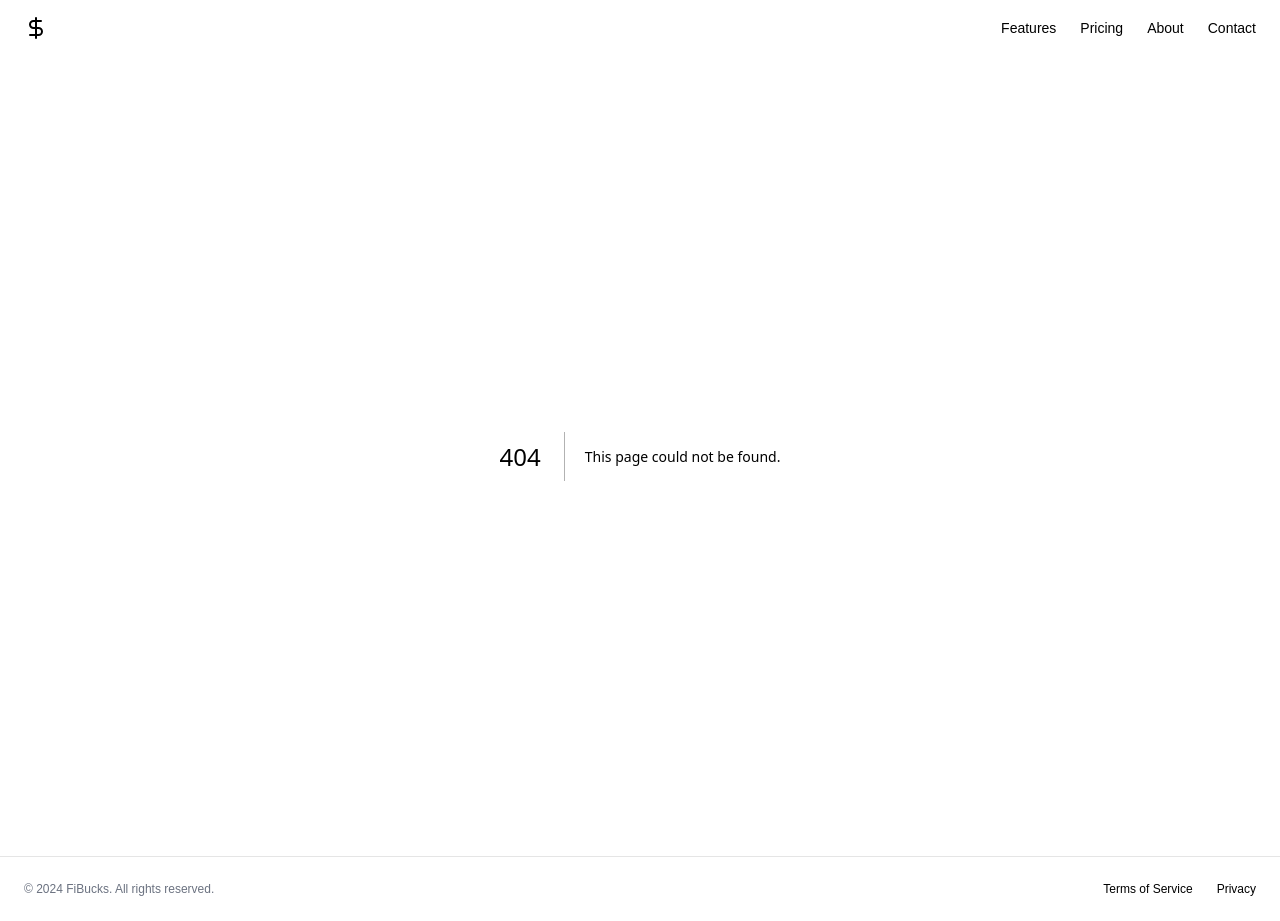
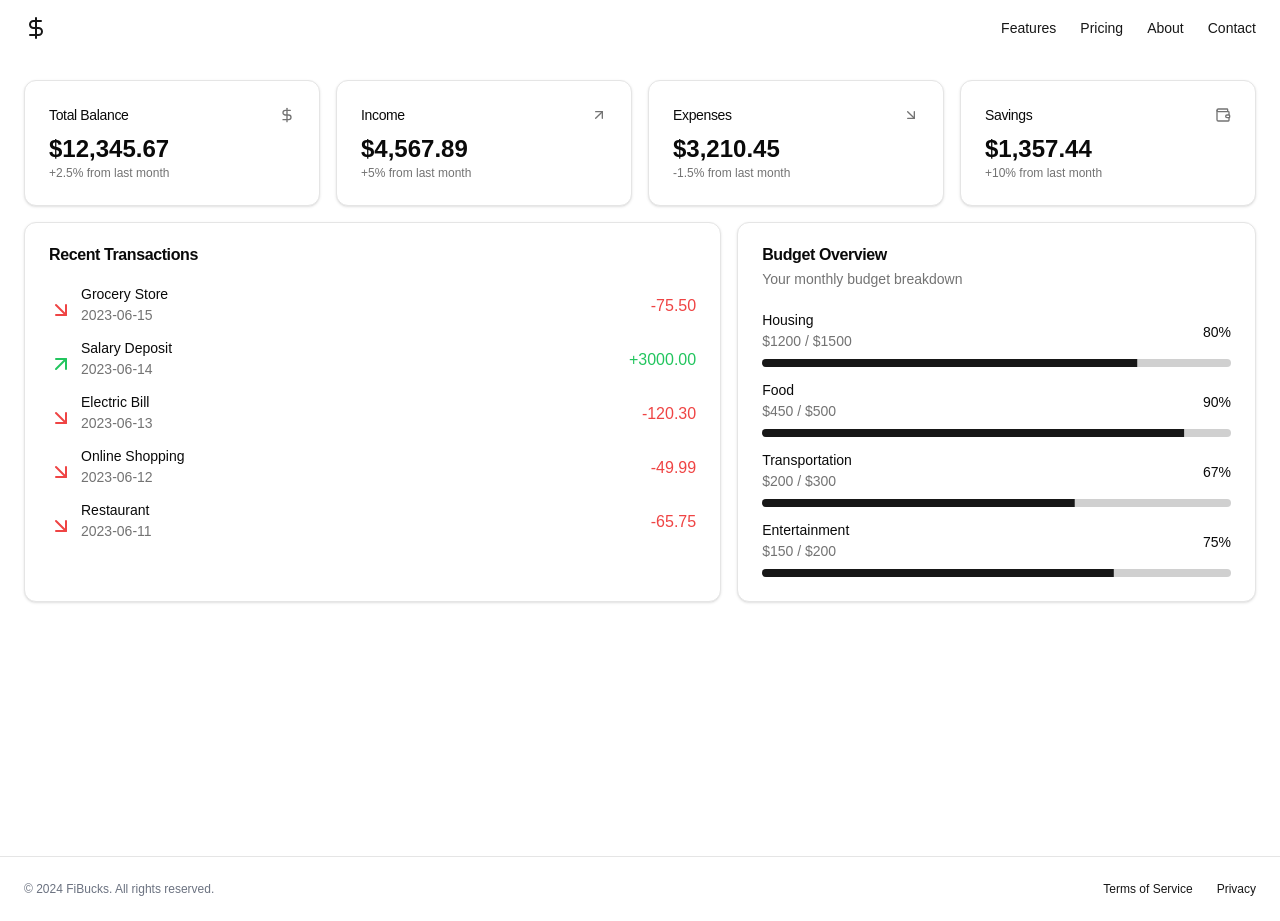
Before and after one commit to morepriyam/FiBucks, a Next.js app: page /dashboard in a window 1280 px wide. Before the commit this address had no page. Built offline with nearby package versions, Linux system fonts and the light colour scheme.

Commit message:
new-page

```diff
--- a/package.json
+++ b/package.json
@@ -10,7 +10,9 @@
   },
   "dependencies": {
     "@radix-ui/react-icons": "^1.3.0",
+    "@radix-ui/react-progress": "^1.1.0",
     "@radix-ui/react-slot": "^1.1.0",
+    "@radix-ui/react-tabs": "^1.1.0",
     "class-variance-authority": "^0.7.0",
     "clsx": "^2.1.1",
     "lucide-react": "^0.441.0",
--- /dev/null
+++ b/src/app/dashboard/page.tsx
@@ -0,0 +1,158 @@
+import { Button } from "@/components/ui/button";
+import {
+  Card,
+  CardContent,
+  CardDescription,
+  CardHeader,
+  CardTitle,
+} from "@/components/ui/card";
+import { Progress } from "@/components/ui/progress";
+import { Tabs, TabsContent, TabsList, TabsTrigger } from "@/components/ui/tabs";
+import {
+  DollarSign,
+  CreditCard,
+  Wallet,
+  ArrowUpRight,
+  ArrowDownRight,
+  Plus,
+} from "lucide-react";
+
+export default function FiBucksDashboard() {
+  return (
+    <div className="flex min-h-screen flex-col bg-background">
+      <main className="flex-1 px-4 py-6 lg:px-6">
+        <div className="grid gap-4 md:grid-cols-2 lg:grid-cols-4">
+          <Card>
+            <CardHeader className="flex flex-row items-center justify-between space-y-0 pb-2">
+              <CardTitle className="text-sm font-medium">
+                Total Balance
+              </CardTitle>
+              <DollarSign className="h-4 w-4 text-muted-foreground" />
+            </CardHeader>
+            <CardContent>
+              <div className="text-2xl font-bold">$12,345.67</div>
+              <p className="text-xs text-muted-foreground">
+                +2.5% from last month
+              </p>
+            </CardContent>
+          </Card>
+          <Card>
+            <CardHeader className="flex flex-row items-center justify-between space-y-0 pb-2">
+              <CardTitle className="text-sm font-medium">Income</CardTitle>
+              <ArrowUpRight className="h-4 w-4 text-muted-foreground" />
+            </CardHeader>
+            <CardContent>
+              <div className="text-2xl font-bold">$4,567.89</div>
+              <p className="text-xs text-muted-foreground">
+                +5% from last month
+              </p>
+            </CardContent>
+          </Card>
+          <Card>
+            <CardHeader className="flex flex-row items-center justify-between space-y-0 pb-2">
+              <CardTitle className="text-sm font-medium">Expenses</CardTitle>
+              <ArrowDownRight className="h-4 w-4 text-muted-foreground" />
+            </CardHeader>
+            <CardContent>
+              <div className="text-2xl font-bold">$3,210.45</div>
+              <p className="text-xs text-muted-foreground">
+                -1.5% from last month
+              </p>
+            </CardContent>
+          </Card>
+          <Card>
+            <CardHeader className="flex flex-row items-center justify-between space-y-0 pb-2">
+              <CardTitle className="text-sm font-medium">Savings</CardTitle>
+              <Wallet className="h-4 w-4 text-muted-foreground" />
+            </CardHeader>
+            <CardContent>
+              <div className="text-2xl font-bold">$1,357.44</div>
+              <p className="text-xs text-muted-foreground">
+                +10% from last month
+              </p>
+            </CardContent>
+          </Card>
+        </div>
+        <div className="mt-4 grid gap-4 md:grid-cols-2 lg:grid-cols-7">
+          <Card className="col-span-4">
+            <CardHeader>
+              <CardTitle>Recent Transactions</CardTitle>
+            </CardHeader>
+            <CardContent>
+              <div className="space-y-4">
+                {[
+                  { name: "Grocery Store", amount: -75.5, date: "2023-06-15" },
+                  { name: "Salary Deposit", amount: 3000, date: "2023-06-14" },
+                  { name: "Electric Bill", amount: -120.3, date: "2023-06-13" },
+                  {
+                    name: "Online Shopping",
+                    amount: -49.99,
+                    date: "2023-06-12",
+                  },
+                  { name: "Restaurant", amount: -65.75, date: "2023-06-11" },
+                ].map((transaction, index) => (
+                  <div key={index} className="flex items-center">
+                    <div
+                      className={`${transaction.amount > 0 ? "text-green-500" : "text-red-500"} mr-4 h-4 w-4`}
+                    >
+                      {transaction.amount > 0 ? (
+                        <ArrowUpRight />
+                      ) : (
+                        <ArrowDownRight />
+                      )}
+                    </div>
+                    <div className="flex-1 space-y-1">
+                      <p className="text-sm font-medium leading-none">
+                        {transaction.name}
+                      </p>
+                      <p className="text-sm text-muted-foreground">
+                        {transaction.date}
+                      </p>
+                    </div>
+                    <div
+                      className={`font-medium ${transaction.amount > 0 ? "text-green-500" : "text-red-500"}`}
+                    >
+                      {transaction.amount > 0 ? "+" : ""}
+                      {transaction.amount.toFixed(2)}
+                    </div>
+                  </div>
+                ))}
+              </div>
+            </CardContent>
+          </Card>
+          <Card className="col-span-3">
+            <CardHeader>
+              <CardTitle>Budget Overview</CardTitle>
+              <CardDescription>Your monthly budget breakdown</CardDescription>
+            </CardHeader>
+            <CardContent className="space-y-4">
+              {[
+                { category: "Housing", spent: 1200, budget: 1500 },
+                { category: "Food", spent: 450, budget: 500 },
+                { category: "Transportation", spent: 200, budget: 300 },
+                { category: "Entertainment", spent: 150, budget: 200 },
+              ].map((item, index) => (
+                <div key={index} className="space-y-2">
+                  <div className="flex items-center">
+                    <div className="flex-1 space-y-1">
+                      <p className="text-sm font-medium leading-none">
+                        {item.category}
+                      </p>
+                      <p className="text-sm text-muted-foreground">
+                        ${item.spent} / ${item.budget}
+                      </p>
+                    </div>
+                    <div className="text-sm font-medium">
+                      {Math.round((item.spent / item.budget) * 100)}%
+                    </div>
+                  </div>
+                  <Progress value={(item.spent / item.budget) * 100} />
+                </div>
+              ))}
+            </CardContent>
+          </Card>
+        </div>
+      </main>
+    </div>
+  );
+}
--- a/src/app/page.tsx
+++ b/src/app/page.tsx
@@ -14,6 +14,7 @@ import {
   Smartphone,
   Users,
 } from "lucide-react";
+import Link from "next/link";
 
 export default function Component() {
   return (
@@ -32,7 +33,9 @@ export default function Component() {
                 </p>
               </div>
               <div className="space-x-4">
-                <Button>Get Started</Button>
+                <Link href="/dashboard">
+                  <Button>Get Started</Button>
+                </Link>
                 <Button variant="outline">Learn More</Button>
               </div>
             </div>
@@ -43,6 +46,7 @@ export default function Component() {
             <h2 className="mb-12 text-center text-3xl font-bold tracking-tighter text-black sm:text-5xl">
               Key Features
             </h2>
+            1a
             <div className="grid items-start gap-6 sm:grid-cols-2 lg:grid-cols-3">
               <Card className="w-full">
                 <CardHeader>
--- a/src/components/global/navbar.tsx
+++ b/src/components/global/navbar.tsx
@@ -3,7 +3,7 @@ import { DollarSign } from "lucide-react";
 export default function Navbar() {
   return (
     <header className="flex h-14 items-center px-4 lg:px-6">
-      <a className="flex items-center justify-center" href="#">
+      <a className="flex items-center justify-center" href="/">
         <DollarSign className="h-6 w-6" />
         <span className="sr-only">FiBucks</span>
       </a>
--- /dev/null
+++ b/src/components/ui/progress.tsx
@@ -0,0 +1,28 @@
+"use client"
+
+import * as React from "react"
+import * as ProgressPrimitive from "@radix-ui/react-progress"
+
+import { cn } from "@/lib/utils"
+
+const Progress = React.forwardRef<
+  React.ElementRef<typeof ProgressPrimitive.Root>,
+  React.ComponentPropsWithoutRef<typeof ProgressPrimitive.Root>
+>(({ className, value, ...props }, ref) => (
+  <ProgressPrimitive.Root
+    ref={ref}
+    className={cn(
+      "relative h-2 w-full overflow-hidden rounded-full bg-primary/20",
+      className
+    )}
+    {...props}
+  >
+    <ProgressPrimitive.Indicator
+      className="h-full w-full flex-1 bg-primary transition-all"
+      style={{ transform: `translateX(-${100 - (value || 0)}%)` }}
+    />
+  </ProgressPrimitive.Root>
+))
+Progress.displayName = ProgressPrimitive.Root.displayName
+
+export { Progress }
--- /dev/null
+++ b/src/components/ui/tabs.tsx
@@ -0,0 +1,55 @@
+"use client"
+
+import * as React from "react"
+import * as TabsPrimitive from "@radix-ui/react-tabs"
+
+import { cn } from "@/lib/utils"
+
+const Tabs = TabsPrimitive.Root
+
+const TabsList = React.forwardRef<
+  React.ElementRef<typeof TabsPrimitive.List>,
+  React.ComponentPropsWithoutRef<typeof TabsPrimitive.List>
+>(({ className, ...props }, ref) => (
+  <TabsPrimitive.List
+    ref={ref}
+    className={cn(
+      "inline-flex h-9 items-center justify-center rounded-lg bg-muted p-1 text-muted-foreground",
+      className
+    )}
+    {...props}
+  />
+))
+TabsList.displayName = TabsPrimitive.List.displayName
+
+const TabsTrigger = React.forwardRef<
+  React.ElementRef<typeof TabsPrimitive.Trigger>,
+  React.ComponentPropsWithoutRef<typeof TabsPrimitive.Trigger>
+>(({ className, ...props }, ref) => (
+  <TabsPrimitive.Trigger
+    ref={ref}
+    className={cn(
+      "inline-flex items-center justify-center whitespace-nowrap rounded-md px-3 py-1 text-sm font-medium ring-offset-background transition-all focus-visible:outline-none focus-visible:ring-2 focus-visible:ring-ring focus-visible:ring-offset-2 disabled:pointer-events-none disabled:opacity-50 data-[state=active]:bg-background data-[state=active]:text-foreground data-[state=active]:shadow",
+      className
+    )}
+    {...props}
+  />
+))
+TabsTrigger.displayName = TabsPrimitive.Trigger.displayName
+
+const TabsContent = React.forwardRef<
+  React.ElementRef<typeof TabsPrimitive.Content>,
+  React.ComponentPropsWithoutRef<typeof TabsPrimitive.Content>
+>(({ className, ...props }, ref) => (
+  <TabsPrimitive.Content
+    ref={ref}
+    className={cn(
+      "mt-2 ring-offset-background focus-visible:outline-none focus-visible:ring-2 focus-visible:ring-ring focus-visible:ring-offset-2",
+      className
+    )}
+    {...props}
+  />
+))
+TabsContent.displayName = TabsPrimitive.Content.displayName
+
+export { Tabs, TabsList, TabsTrigger, TabsContent }
```
Also changed, not shown: 1 other file (tests, documents, lock files or other folders).
